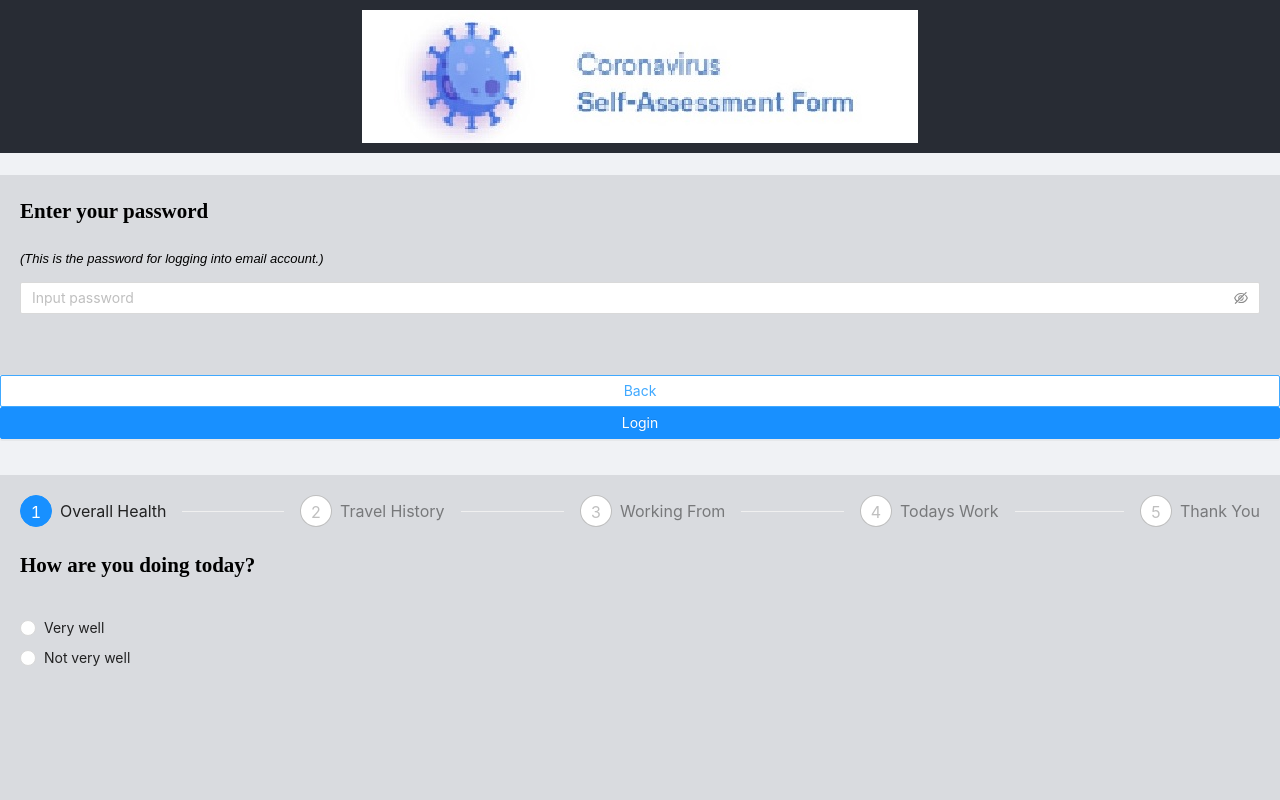
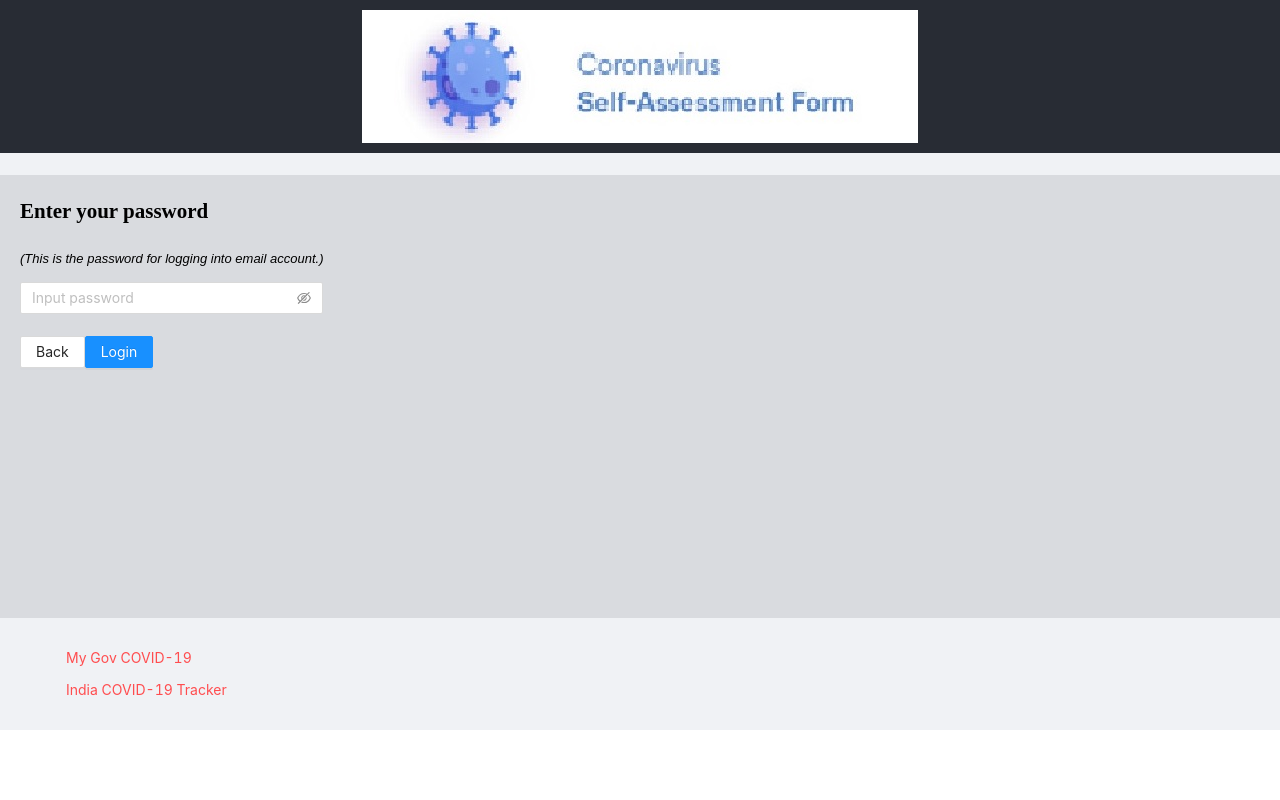
Before and after one commit to binaypaul/covid-self-declaration-app, a React (Create React App) app: page / in a window 1280 px wide. Both pictures are taken after a click on the button "Next". Shown: the top 800 px of the page. Built offline with nearby package versions, Linux system fonts and the light colour scheme.

Commit message:
StateMngm for Login and Steps screen.

```diff
--- a/src/App.css
+++ b/src/App.css
@@ -40,3 +40,7 @@ p {
   font-size: 150%;
   font-weight: bold;
 }
+
+.divStyle {
+  min-height: '200px',
+}
--- a/src/components/Login.js
+++ b/src/components/Login.js
@@ -7,8 +7,8 @@ import { UserOutlined } from '@ant-design/icons';
 
 class Login extends Component{
 
-    constructor() {
-        super();
+    constructor(props) {
+        super(props);
         this.state = {
             showGUIDInput: true,
         };
@@ -28,61 +28,65 @@ class Login extends Component{
         });
     }
 
-    divStyle = {
-        minHeight: '200px',
+    loginBtnClicked = () => {
+        console.log('Login button clicked in Login.js..');
+        this.props.loginBtnClicked();
     }
 
     render () {
         const {showGUIDInput} = this.state;
         console.log('showGUIDInput', showGUIDInput);
-        if (showGUIDInput){
+        // if (showGUIDInput){
+        //     return(
+        //         <div>
+        //             <div className='App-content'>
+        //                 <p>Enter your email (Ex: abc@xyz.com)</p>
+        //                 <p className='App-hint'>(This is the user id for logging into email account.)</p>
+        //                 <Input prefix={<UserOutlined />}></Input>
+        //                 <br/>
+        //             </div>
+        //             <Button type='primary' size='middle' onClick = {this.nextBtnClicked} block >Next</Button>
+        //         </div>
+        //     );
+        // } else {
+        //     return(
+        //         <div>
+        //             <div className='App-content'>
+        //                 <p>Enter your password</p>
+        //                 <p className='App-hint'>(This is the password for logging into email account.)</p>
+        //                 <Input.Password placeholder="Input password" />
+        //                 <br/>
+        //             </div>
+        //             <Button type='default' size='middle' onClick = {this.backBtnClicked} block>Back</Button>
+        //             <Button type='primary' size='middle' onClick = {this.loginBtnClicked} block >Login</Button>
+        //         </div>
+        //     );
+        // }
         return(
-                <div>
-                    <div className='App-content' style={this.divStyle}>
+            <div className='App-content'>
+                {showGUIDInput &&
+                    <div style={{minHeight: '403px'}}>
                         <p>Enter your email (Ex: abc@xyz.com)</p>
                         <p className='App-hint'>(This is the user id for logging into email account.)</p>
                         <Input prefix={<UserOutlined />}></Input>
-                        <br/>
+                        <br/><br/>
+                        <Button type='primary' size='middle' onClick = {this.nextBtnClicked} >Next</Button>
                     </div>
-                    <Button type='primary' size='middle' onClick = {this.nextBtnClicked} block >Next</Button>
-                </div>
-            );
-        } else {
-            return(
-                <div>
-                    <div className='App-content' style={this.divStyle}>
+                }
+                {!showGUIDInput &&
+                <div style={{minHeight: '403px'}}>
                     <p>Enter your password</p>
                     <p className='App-hint'>(This is the password for logging into email account.)</p>
                     <Input.Password placeholder="Input password" />
-                        <br/>
+                    <br/><br/>
+                    <div>
+                        <Button type='default' size='middle' onClick = {this.backBtnClicked} >Back</Button>
+                        <Button type='primary' size='middle' onClick = {this.loginBtnClicked} >Login</Button>
                     </div>
-                    <Button type='default' size='middle' onClick = {this.backBtnClicked} block>Back</Button>
-                    <Button type='primary' size='middle' onClick = {this.loginBtnClicked} block >Login</Button>
+                </div>
+                }
             </div>
         );
-        }
-        // return(
-        //     <div className='App-content' style={this.divStyle}>
-        //         {showGUIDInput &&
-        //             <div>
-        //                 <p>Enter your email (Ex: abc@xyz.com)</p>
-        //                 <p className='App-hint'>(This is the user id for logging into email account.)</p>
-        //                 <Input prefix={<UserOutlined />}></Input>
-        //                 <br/><br/>
-        //                 <Button type='primary' size='middle' onClick = {this.nextBtnClicked} >Next</Button>
-        //             </div>
-        //         }
-        //         {!showGUIDInput &&
-        //         <div>
-        //             <p>Enter your password</p>
-        //             <Input.Password placeholder="Input password" />
-        //             <br/><br/>
-        //             <Button type='default' size='middle' onClick = {this.backBtnClicked}>Back</Button>
-        //             <Button type='primary' size='middle' onClick = {this.loginBtnClicked} >Login</Button>
-        //         </div>
-        //         }
-        //     </div>
-        // );
 
 
     }
--- a/src/components/homepage/HomePageLayout.js
+++ b/src/components/homepage/HomePageLayout.js
@@ -9,7 +9,24 @@ import { urlsOnHomePage } from './../../assets/urls'
 import covidSelfAssImg from './../../assets/images/covidSelfAss.jpg';
 const {Footer, Content} = Layout;
 
-const homePageLayout = () => {
+class HomePageLayout extends React.Component{
+
+    constructor() {
+        super();
+        this.state = {
+            loginBtnClicked: false,
+        };
+    }
+
+    loginBtnClicked = () => {
+        console.log('Login button clicked in Login.js..');
+        this.setState({
+            loginBtnClicked: true,
+        });
+    }
+
+    render() {
+        const {loginBtnClicked} = this.state;
         return (
             <div>
                 <Layout className='layout'>
@@ -18,12 +35,12 @@ const homePageLayout = () => {
                             <img src={covidSelfAssImg} alt='imageNotAvailable'/>
                         </div>
                         <br/>
-                    <div style={{minHeight: '300px'}}>
-                        <Login />
-                    </div>
-                    <div>
+                        {!loginBtnClicked &&
+                            <Login loginBtnClicked = {this.loginBtnClicked}/>
+                        }
+                        {loginBtnClicked &&
                             <StepsInHome />
-                    </div>
+                        }
                     </Content>
                     <Footer>
                         <Button type='link' danger='true' href={urlsOnHomePage.myGovCOVID19}>My Gov COVID-19</Button> <br />
@@ -31,7 +48,9 @@ const homePageLayout = () => {
                     </Footer>
                 </Layout>
             </div>
-    );
+        )
+    }
 }
 
-export default homePageLayout;
+
+export default HomePageLayout;
```
Lines whose indentation alone changed are shown as unchanged.
